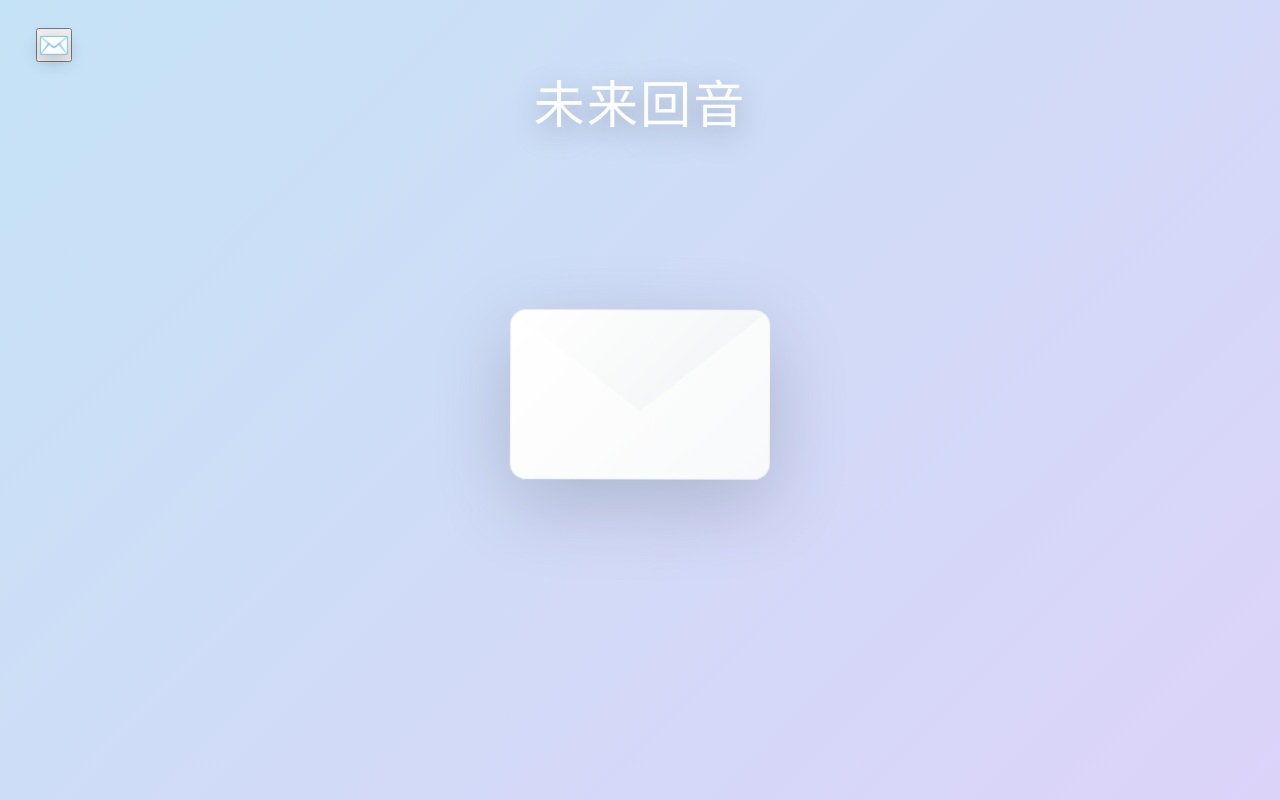
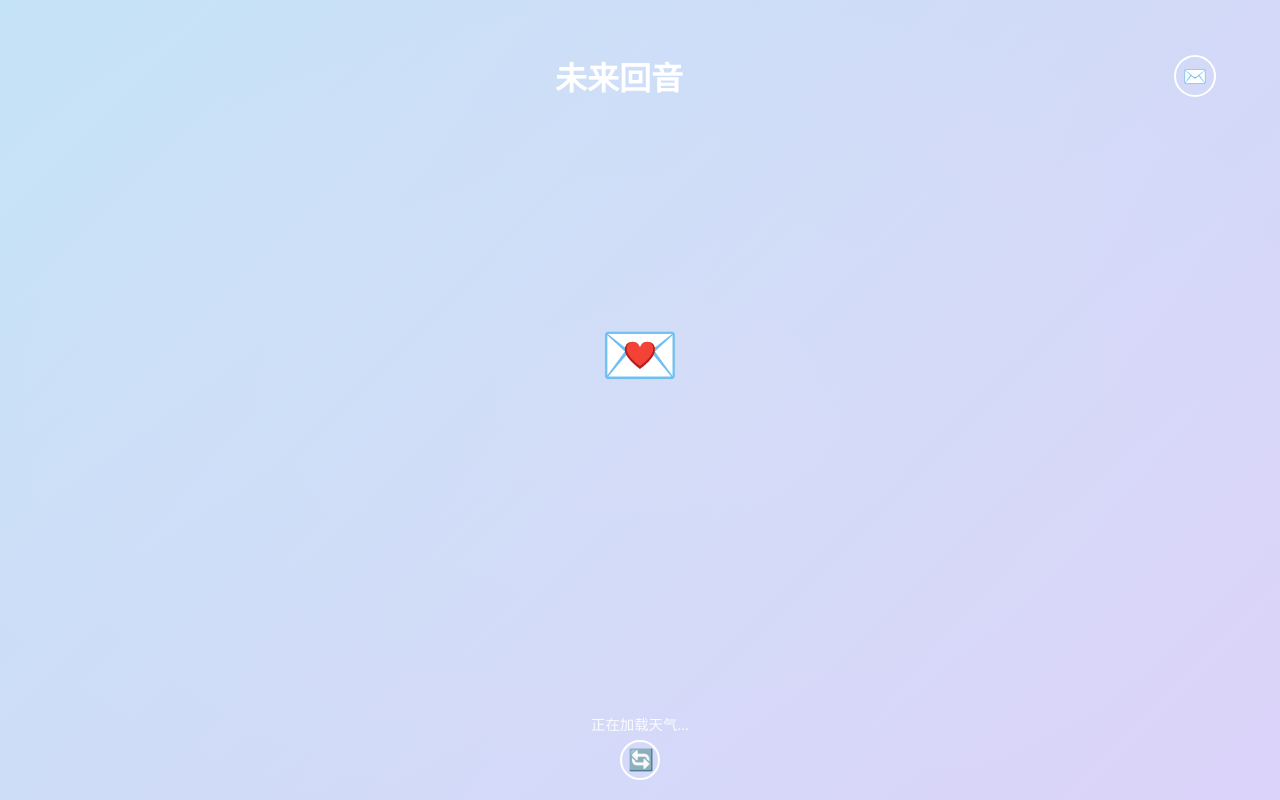
Before and after one commit to 3627339340-ui/echo4, a website: page public/index.html in a window 1280 px wide. Drawn offline with Linux system fonts and the light colour scheme.

Commit message:
Update style.css

```diff
--- a/public/style.css
+++ b/public/style.css
@@ -1,37 +1,152 @@
-:root{
-  --glass: rgba(255,255,255,0.24);
-  --glass-strong: rgba(255,255,255,0.96);
+body {
+  margin: 0;
+  padding: 0;
+  font-family: "PingFang SC", "Segoe UI", sans-serif;
+  background: radial-gradient(circle at center, #141e30, #243b55);
+  color: white;
+  display: flex;
+  flex-direction: column;
+  align-items: center;
+  justify-content: flex-start;
+  height: 100vh;
+  overflow: hidden;
+  transition: background 1s ease;
 }
-*{box-sizing:border-box;margin:0;padding:0}
-html,body{height:100%;font-family:"PingFang SC","Helvetica Neue",Arial,sans-serif;overflow:hidden}
-body{
-  display:flex;align-items:center;justify-content:center;
-  transition:background 1.2s ease;position:relative;color:#222;
-  background: linear-gradient(160deg,#f8efe9,#efe5df);
+
+/* 动态背景层 */
+#background {
+  position: absolute;
+  top: 0;
+  left: 0;
+  width: 100%;
+  height: 100%;
+  background: radial-gradient(ellipse at center, rgba(255,255,255,0.05), transparent);
+  z-index: -1;
+  transition: background 2s ease;
 }
-.blob{position:absolute;border-radius:50%;filter:blur(72px);opacity:0.26;z-index:0;pointer-events:none}
-.blob.b1{width:340px;height:340px;left:6%;top:8%;background:rgba(240,200,220,0.9)}
-.blob.b2{width:420px;height:420px;right:8%;bottom:6%;background:rgba(200,220,255,0.9)}
-.blob.b3{width:260px;height:260px;left:40%;bottom:10%;background:rgba(240,230,200,0.85)}
-.star{position:absolute;width:3px;height:3px;border-radius:50%;background:rgba(255,255,255,0.9);opacity:0;z-index:0;pointer-events:none}
-.app{width:100%;max-width:1200px;height:90vh;display:flex;align-items:center;justify-content:center;position:relative;z-index:10}
-.title{position:absolute;top:8%;left:50%;transform:translateX(-50%);color:rgba(255,255,255,0.95);font-size:3.2rem;font-weight:300;letter-spacing:2px;text-shadow:0 8px 32px rgba(0,0,0,0.28);z-index:10}
-.inbox-btn{position:absolute;top:28px;left:36px;font-size:1.6rem;cursor:pointer;color:rgba(255,255,255,0.95);text-shadow:0 6px 18px rgba(0,0,0,0.22);z-index:20}
-.inbox-panel{position:absolute;top:80px;left:36px;width:360px;max-height:70vh;overflow-y:auto;border-radius:20px;background:rgba(255,255,255,0.24);backdrop-filter:blur(18px);box-shadow:0 10px 40px rgba(0,0,0,0.2);padding:18px;z-index:30;color:#2c3e50}
-.inbox-header{display:flex;justify-content:space-between;align-items:center;font-weight:600;font-size:1.1rem;margin-bottom:10px}
-.envelope-container{position:absolute;top:50%;left:50%;transform:translate(-50%,-50%);z-index:10;display:flex;flex-direction:column;align-items:center;gap:18px;transition:opacity 0.6s}
-.envelope{width:260px;height:170px;border-radius:16px;background:linear-gradient(135deg,#ffffff,#f8f9fa);box-shadow:0 24px 80px rgba(6,10,20,0.18);display:flex;align-items:center;justify-content:center;cursor:pointer;position:relative;animation:floatEnvelope 3s ease-in-out infinite;border:1px solid rgba(0,0,0,0.04)}
-.envelope::before{content:"";position:absolute;top:0;left:0;width:100%;height:60%;clip-path:polygon(0 0,100% 0,50% 100%);background:linear-gradient(135deg,#fff,#f1f3f4);border-radius:16px 16px 0 0}
-.envelope-hint{color:rgba(255,255,255,0.95);font-size:1rem;text-align:center}
-@keyframes floatEnvelope{0%,100%{transform:translateY(0) rotate(0)}25%{transform:translateY(-8px) rotate(1deg)}50%{transform:translateY(-4px) rotate(-1deg)}75%{transform:translateY(-6px) rotate(0.5deg)}}
-.input-card{width:85%;max-width:920px;background:var(--glass);border-radius:24px;padding:40px;box-shadow:0 20px 60px rgba(6,10,20,0.12);backdrop-filter:blur(18px);z-index:12;display:flex;flex-direction:column;align-items:center}
-textarea{width:100%;min-height:260px;border-radius:16px;border:none;padding:24px;font-size:16px;resize:vertical;outline:none;background:rgba(255,255,255,0.92);box-shadow:inset 0 2px 10px rgba(16,24,40,0.04);line-height:1.8}
-.btn{margin-top:22px;padding:14px 36px;border-radius:16px;border:none;background:rgba(255,255,255,0.86);font-weight:700;cursor:pointer;box-shadow:0 8px 24px rgba(6,10,20,0.08)}
-.letter{width:88%;max-width:1000px;height:78vh;background:var(--glass-strong);border-radius:24px;padding:36px;box-shadow:0 26px 80px rgba(6,10,20,0.12);z-index:12;overflow:hidden;display:flex;flex-direction:column}
-.letter .content{flex:1;overflow:auto;padding-right:8px;color:#222;line-height:1.9;font-size:16px;white-space:pre-wrap}
-.controls{display:flex;gap:16px;justify-content:center;margin-top:18px}
-.control-btn{padding:12px 24px;border-radius:14px;border:none;background:rgba(255,255,255,0.9);cursor:pointer;font-weight:700}
-.hidden{display:none !important}
-.fade-in{animation:fadeIn 0.6s ease-out}
-@keyframes fadeIn{from{opacity:0;transform:translateY(12px)}to{opacity:1;transform:translateY(0)}}
-@media (max-width:780px){.title{font-size:2.2rem;top:6%}.input-card,.letter{width:92%;padding:20px}.envelope{width:200px;height:140px}.inbox-panel{width:86vw;left:7vw}}
+
+/* 顶部标题栏 */
+.header {
+  display: flex;
+  justify-content: space-between;
+  align-items: center;
+  width: 90%;
+  margin-top: 2rem;
+}
+
+.title {
+  font-size: 2rem;
+  font-weight: 600;
+  text-align: center;
+  flex: 1;
+}
+
+/* 收信箱按钮 */
+.inbox-btn {
+  background: none;
+  border: 2px solid white;
+  border-radius: 50%;
+  color: white;
+  width: 42px;
+  height: 42px;
+  font-size: 1.2rem;
+  cursor: pointer;
+  transition: all 0.3s;
+}
+.inbox-btn:hover {
+  background: rgba(255, 255, 255, 0.2);
+}
+
+/* 信封动画 */
+.envelope-container {
+  display: flex;
+  align-items: center;
+  justify-content: center;
+  height: 60vh;
+  animation: fadeIn 1s ease-in-out;
+}
+.envelope {
+  font-size: 4rem;
+  animation: float 3s ease-in-out infinite;
+}
+@keyframes float {
+  0%, 100% { transform: translateY(0); }
+  50% { transform: translateY(-10px); }
+}
+@keyframes fadeIn {
+  from { opacity: 0; }
+  to { opacity: 1; }
+}
+
+/* 输入与信纸区 */
+.content {
+  display: flex;
+  flex-direction: column;
+  align-items: center;
+  width: 80%;
+  gap: 1.5rem;
+}
+
+.input-section textarea {
+  width: 100%;
+  height: 120px;
+  border-radius: 10px;
+  padding: 1rem;
+  font-size: 1rem;
+  resize: none;
+}
+
+.controls button {
+  margin: 0.5rem;
+  padding: 0.6rem 1.2rem;
+  border-radius: 10px;
+  border: none;
+  background: white;
+  color: #243b55;
+  font-weight: 600;
+  cursor: pointer;
+}
+.controls button:hover {
+  background: #ddd;
+}
+
+/* 信纸样式 */
+.letter {
+  background: rgba(255,255,255,0.1);
+  padding: 2rem;
+  border-radius: 16px;
+  width: 100%;
+  height: 300px;
+  overflow-y: auto;
+  box-shadow: 0 4px 20px rgba(255,255,255,0.1);
+}
+
+/* 底部天气与刷新 */
+.footer {
+  position: absolute;
+  bottom: 20px;
+  display: flex;
+  flex-direction: column;
+  align-items: center;
+  gap: 6px;
+}
+
+#weatherDisplay {
+  font-size: 0.9rem;
+  opacity: 0.9;
+}
+
+#refreshWeather {
+  background: none;
+  border: 2px solid white;
+  border-radius: 50%;
+  color: white;
+  font-size: 1.3rem;
+  width: 40px;
+  height: 40px;
+  cursor: pointer;
+  transition: 0.3s;
+}
+#refreshWeather:hover {
+  background: rgba(255,255,255,0.2);
+}
```
